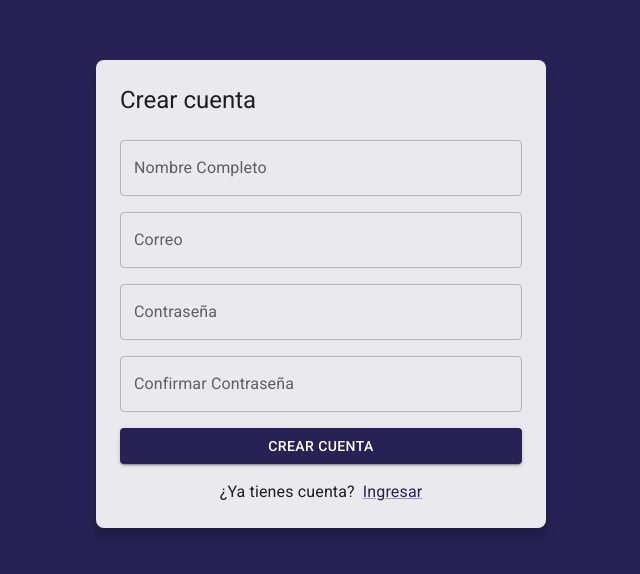
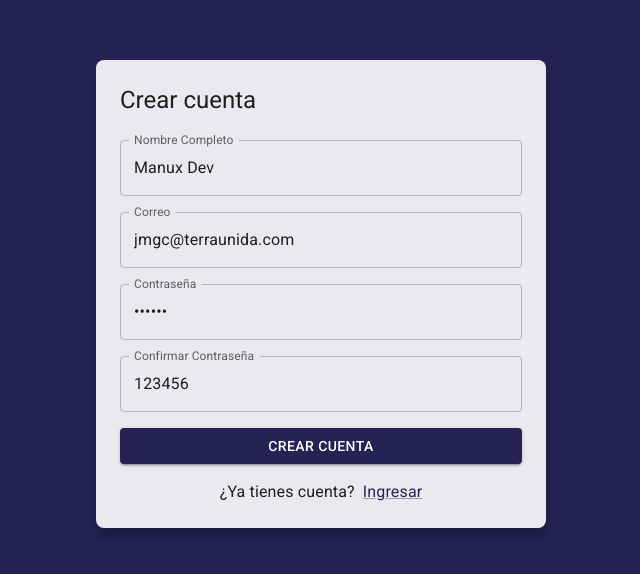
Before and after one commit to mgcastelberg/reactJournalApp, a React (Vite) app: page /auth/register in a window 1280 px wide. Shown: the part 106-680 px from the top of the page, without its empty margins (319-959 px from the left). Built offline with nearby package versions, Linux system fonts and the light colour scheme; no server answers.

Commit message:
Formulario de registro de usuarios

```diff
--- a/src/auth/pages/RegisterPage.jsx
+++ b/src/auth/pages/RegisterPage.jsx
@@ -2,28 +2,43 @@ import { Button, TextField, Typography, Link } from '@mui/material';
 import Grid from '@mui/material/Grid2';
 import { Link as RouterLink } from 'react-router';
 import { AuthLayout } from '../layout/AuthLayout';
+import { useForm } from '../../hooks';
+
+const formData = {
+  email: 'jmgc@terraunida.com',
+  password: '123456',
+  displayName: 'Manux Dev'
+};
 
 export const RegisterPage = () => {
+
+  const { displayName, email, password, onInputChange } = useForm( formData );
+
+  const onSubmit = ( event ) => {
+    event.preventDefault();
+    console.log({ displayName, email, password });
+  }
+
   return (
     <AuthLayout title="Crear cuenta">
 
-          <form>
+          <form onSubmit={ onSubmit }>
             <Grid container>
               <Grid  size={12} sx={{ mt: 2 }}>
-                <TextField label="Nombre Completo" fullWidth type="text" />
+                <TextField label="Nombre Completo" fullWidth type="text" name="displayName" value={ displayName } onChange={ onInputChange } autoComplete='off' />
               </Grid>
               <Grid  size={12} sx={{ mt: 2 }}>
-                <TextField label="Correo" fullWidth type="email" />
+                <TextField label="Correo" fullWidth type="email" name='email' value={ email } onChange={ onInputChange } autoComplete='off' />
               </Grid>
               <Grid  size={12} sx={{ mt: 2 }}>
-                <TextField label="Contraseña" fullWidth type="password" />
+                <TextField label="Contraseña" fullWidth type="password" name='password' value={ password } onChange={ onInputChange } />
               </Grid>
               <Grid  size={12} sx={{ mt: 2 }}>
-                <TextField label="Confirmar Contraseña" fullWidth type="password" />
+                <TextField label="Confirmar Contraseña" fullWidth type="confirm_password" name='confirm_password' value={ password } onChange={ onInputChange } />
               </Grid>
 
               <Grid container size={12} spacing={2} sx={{ mb: 1, mt: 2 }} >
-                  <Button fullWidth variant="contained" >Crear cuenta</Button>
+                  <Button type='submit' fullWidth variant="contained" >Crear cuenta</Button>
               </Grid>
 
               <Grid container size={12} direction="row" sx={{
```
